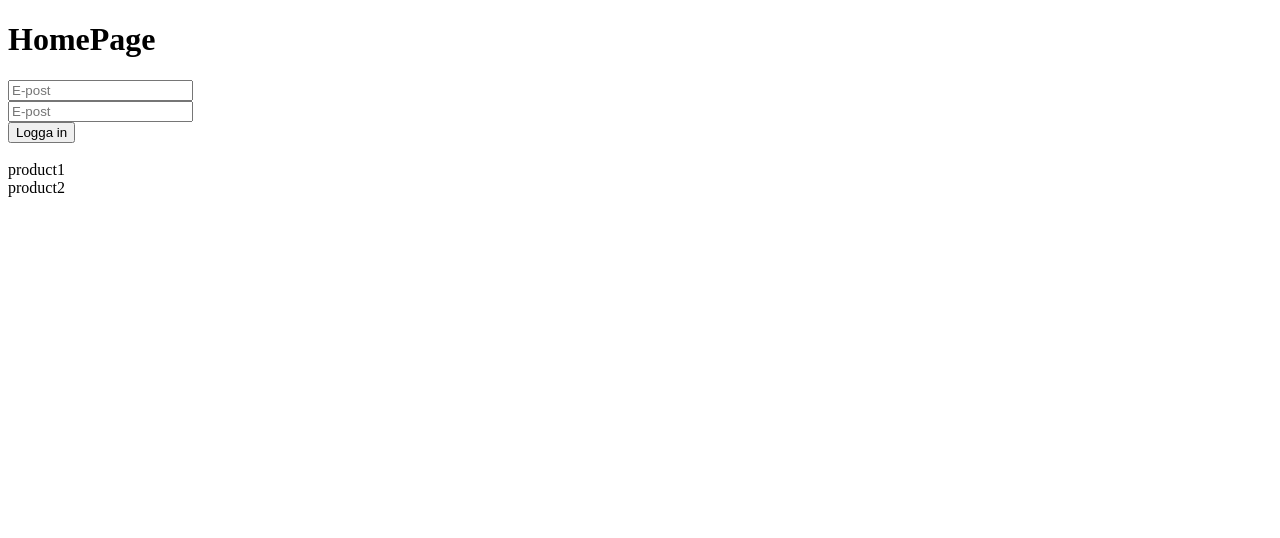
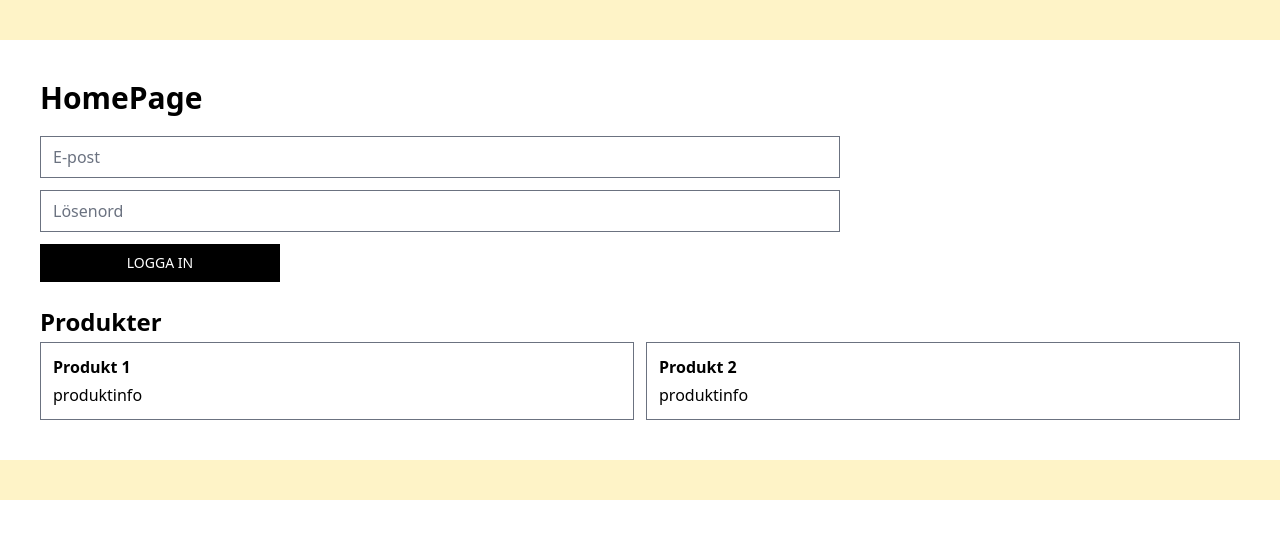
Before and after one commit to annarehnman/webshop-dev, a React (Create React App) app: page / in a window 1280 px wide. Shown: the top 538 px of the page. Built offline with nearby package versions, Linux system fonts and the light colour scheme.

Commit message:
add tailwindcss+components

```diff
--- a/package.json
+++ b/package.json
@@ -6,9 +6,13 @@
     "@testing-library/jest-dom": "^5.16.4",
     "@testing-library/react": "^11.2.7",
     "@testing-library/user-event": "^12.8.3",
+    "@tailwindcss/forms": "^0.5.1",
+    "autoprefixer": "^10.4.7",
+    "postcss": "^8.4.13",
     "react": "^18.1.0",
     "react-dom": "^18.1.0",
-    "react-scripts": "5.0.1",
+    "react-scripts": "^5.0.1",
+    "tailwindcss": "^3.0.24",
     "web-vitals": "^0.2.4",
     "workbox-background-sync": "^5.1.4",
     "workbox-broadcast-update": "^5.1.4",
--- /dev/null
+++ b/postcss.config.js
@@ -0,0 +1,6 @@
+module.exports = {
+  plugins: {
+    tailwindcss: {},
+    autoprefixer: {},
+  },
+}
--- a/src/App.js
+++ b/src/App.js
@@ -3,10 +3,14 @@ import HomePage from './views/HomePage';
 
 function App() {
 
-  const [products, setProducts] = useState(["product1", "product2"])
+  const [products, setProducts] = useState(["Produkt 1", "Produkt 2"])
 
   return (
-    <HomePage products={products} />
+    <div className='bg-amber-100'>
+      <div className='container py-10'>
+        <HomePage products={products} />
+      </div>
+    </div>
   );
 }
 
--- a/src/components/Login.js
+++ b/src/components/Login.js
@@ -1,11 +1,17 @@
-import React from 'react'
+import React, { useRef } from 'react';
 
 export default function Signup() {
+
+  const emailRef = useRef()
+  const passwordRef = useRef()
+
   return (
-    <div>
-      <input type="email" id="email" placeholder="E-post" /><br/>
-      <input type="text" id="password" placeholder="E-post" /><br/>
-      <button>Logga in</button>
+    <div className=''>
+      <form className='w-full' action=''>
+        <input className='block w-2/3 mb-3' type='email' placeholder='E-post' id='email' ref={emailRef} required />
+        <input className='block w-2/3  mb-3' type='password' placeholder='Lösenord' id='password' ref={passwordRef} required />
+        <button className='block w-1/5 border border-black bg-black text-white text-sm p-2' type='submit'>LOGGA IN</button>
+      </form>
     </div>
   )
 }
--- a/src/components/ProductList.js
+++ b/src/components/ProductList.js
@@ -4,9 +4,15 @@ export default function ProductList({ products }) {
 
   return (
     <div>
-      {products.map(p => (
-        <div key={p}>{p}</div>
-      ))}
+      <h2 className='font-bold text-2xl mb-1'>Produkter</h2>
+      <div className='flex space-x-3'>
+        {products.map(p => (
+          <div className='border border-gray-500 w-1/2 p-3' key={p}>
+            <h3 className='font-bold mb-1'>{p}</h3>
+            <p>produktinfo</p>
+          </div>
+        ))}
+      </div>
     </div>
   )
 }
--- a/src/index.js
+++ b/src/index.js
@@ -3,6 +3,7 @@ import React from 'react';
 import ReactDOM from "react-dom/client";
 import App from './App';
 import * as serviceWorkerRegistration from './serviceWorkerRegistration';
+import "./styles/tailwind.css";
 
 const root = ReactDOM.createRoot(document.getElementById("root"))
 
--- /dev/null
+++ b/src/styles/tailwind.css
@@ -0,0 +1,3 @@
+@tailwind base;
+@tailwind components;
+@tailwind utilities;
--- a/src/views/HomePage.js
+++ b/src/views/HomePage.js
@@ -4,8 +4,8 @@ import ProductList from '../components/ProductList'
 
 export default function HomePage({ products }) {
   return (
-    <div>
-      <h1>HomePage</h1>
+    <div className='bg-white p-10'>
+      <h1 className='font-bold text-3xl mb-5'>HomePage</h1>
       <Signup />
       <br/>
       <ProductList products={products} />
--- /dev/null
+++ b/tailwind.config.js
@@ -0,0 +1,14 @@
+module.exports = {
+  content: [
+    "./src/**/*.{js,ts,jsx,tsx}"
+  ],
+  theme: {
+    container: {
+      center: true,
+    },
+    extend: {},
+  },
+  plugins: [
+    require('@tailwindcss/forms')
+  ],
+}
```
Also changed, not shown: 1 other file (tests, documents, lock files or other folders).
